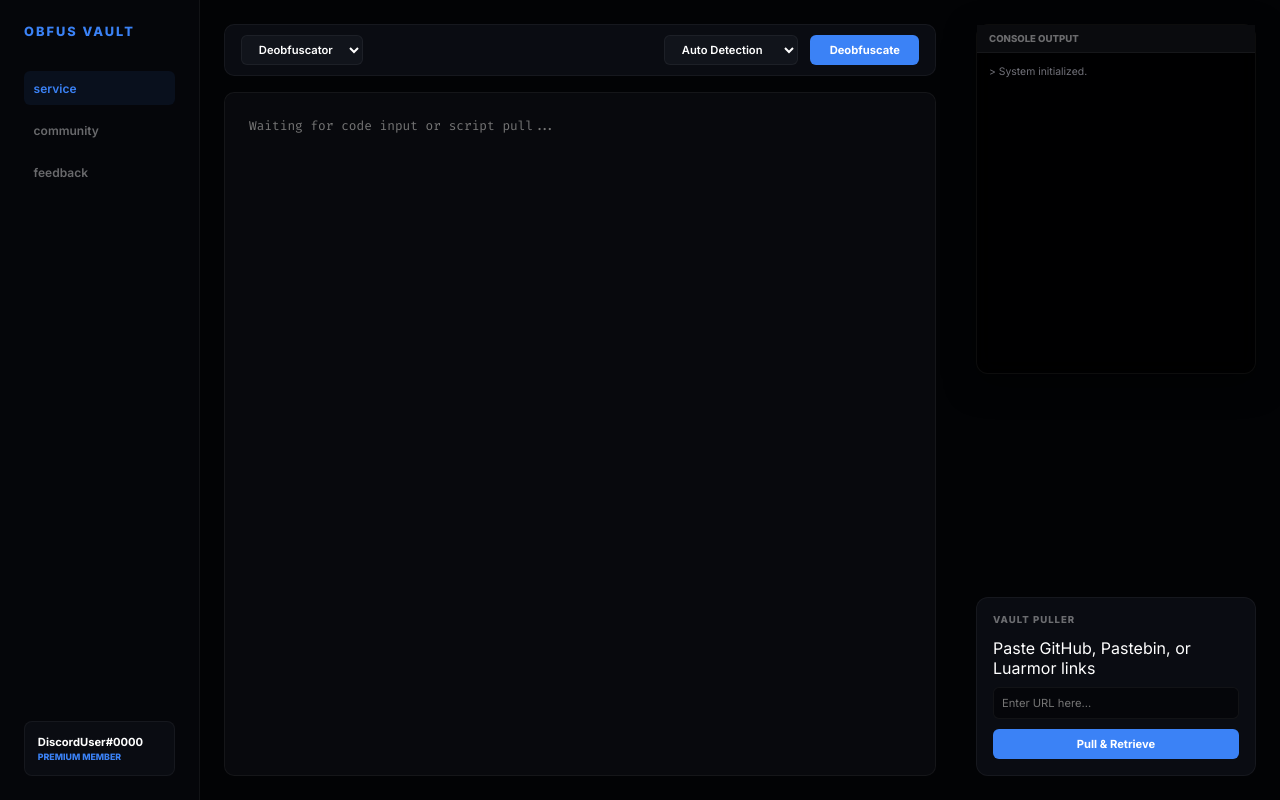
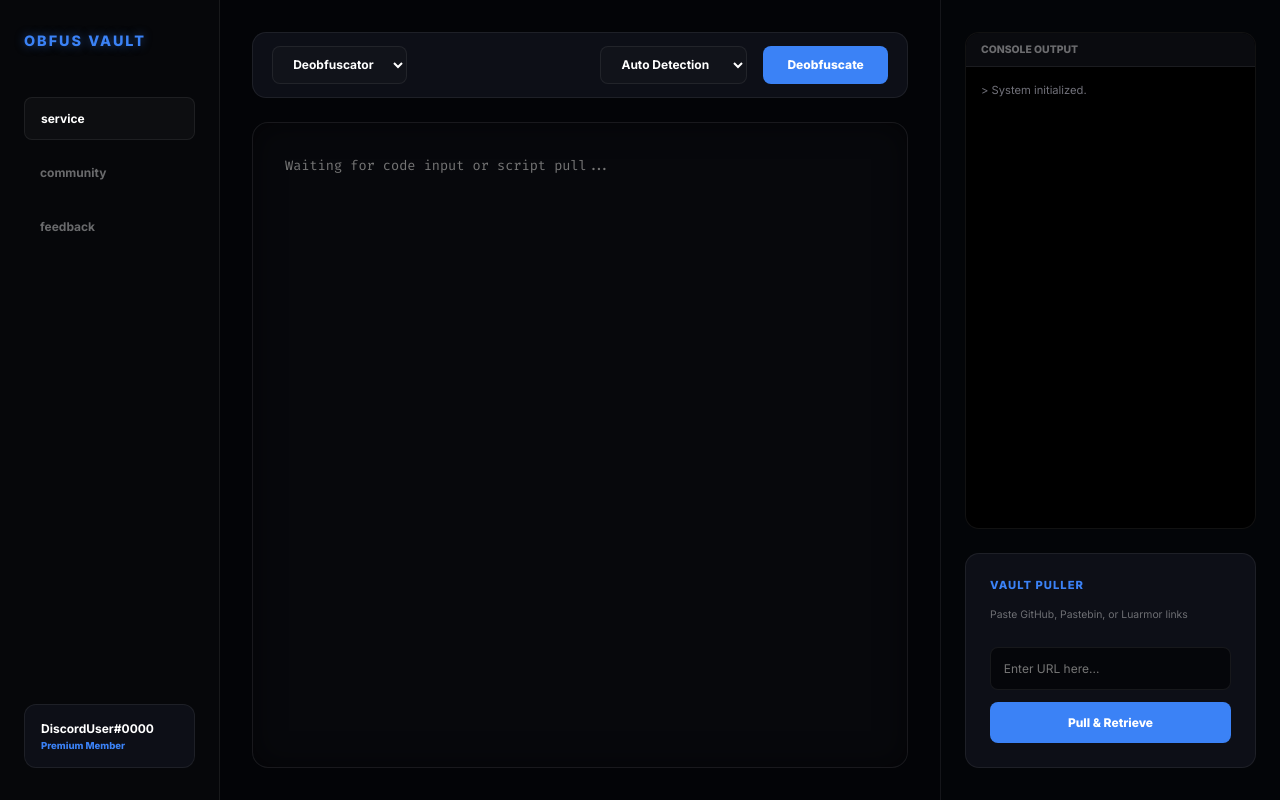
Before and after one commit to silentalex1/obfus-vault-, a plain HTML site: page dashboard/main-page/index.html in a window 1280 px wide. Drawn offline with Linux system fonts and the light colour scheme.

Commit message:
Update mainpage.css

```diff
--- a/dashboard/main-page/mainpage.css
+++ b/dashboard/main-page/mainpage.css
@@ -1,65 +1,75 @@
 :root {
-    --bg: #020305;
-    --side: #05060a;
-    --ui: #0a0c12;
+    --bg: #030407;
+    --side: #06070a;
+    --ui: #0d0f17;
     --blue: #3b82f6;
     --green: #10b981;
     --text: #ffffff;
     --dim: rgba(255, 255, 255, 0.4);
-    --border: rgba(255, 255, 255, 0.05);
+    --border: rgba(255, 255, 255, 0.07);
 }
 
 * { margin: 0; padding: 0; box-sizing: border-box; font-family: 'Inter', sans-serif; }
-
 body { background: var(--bg); color: var(--text); height: 100vh; overflow: hidden; }
 
 .static-bg { position: fixed; inset: 0; z-index: -1; }
 .grid-pattern {
     background-image: linear-gradient(var(--border) 1px, transparent 1px), linear-gradient(90deg, var(--border) 1px, transparent 1px);
     background-size: 40px 40px;
+    mask-image: radial-gradient(circle at center, black 50%, transparent 100%);
 }
+.glow-center { background: radial-gradient(circle at center, rgba(59, 130, 246, 0.03) 0%, transparent 70%); }
 
-.layout-wrapper { display: flex; height: 100vh; position: relative; }
+.layout-wrapper { display: flex; height: 100vh; }
 
-.side-panel { width: 200px; background: var(--side); border-right: 1px solid var(--border); display: flex; flex-direction: column; padding: 1.5rem; }
-.brand-title { font-weight: 900; font-size: 0.8rem; letter-spacing: 2px; color: var(--blue); margin-bottom: 2rem; }
-.nav-menu { display: flex; flex-direction: column; gap: 0.5rem; }
-.menu-btn { background: none; border: none; color: var(--dim); padding: 0.6rem; text-align: left; border-radius: 6px; cursor: pointer; font-size: 0.75rem; font-weight: 600; }
-.menu-btn.active { color: var(--blue); background: rgba(59, 130, 246, 0.08); }
+.side-panel { width: 220px; background: var(--side); border-right: 1px solid var(--border); display: flex; flex-direction: column; padding: 2rem 1.5rem; z-index: 10; }
+.brand-title { font-weight: 900; font-size: 0.9rem; letter-spacing: 2px; color: var(--blue); margin-bottom: 3rem; text-shadow: 0 0 10px rgba(59, 130, 246, 0.5); }
+.nav-menu { display: flex; flex-direction: column; gap: 0.8rem; }
+.menu-btn { background: none; border: none; color: var(--dim); padding: 0.8rem 1rem; text-align: left; border-radius: 8px; cursor: pointer; font-size: 0.75rem; font-weight: 700; transition: 0.3s; }
+.menu-btn.active { color: var(--text); background: rgba(255,255,255,0.03); border: 1px solid var(--border); }
 
 .bottom-section { margin-top: auto; }
-.profile-card { background: var(--ui); border: 1px solid var(--border); padding: 0.8rem; border-radius: 8px; }
-.user-id { display: block; font-weight: 700; font-size: 0.7rem; }
-.user-tag { display: block; font-size: 0.55rem; color: var(--blue); font-weight: 800; text-transform: uppercase; margin-top: 2px; }
+.profile-card { background: var(--ui); border: 1px solid var(--border); padding: 1rem; border-radius: 12px; }
+.user-id { display: block; font-weight: 700; font-size: 0.75rem; color: #fff; }
+.user-tag { display: block; font-size: 0.6rem; color: var(--blue); font-weight: 800; margin-top: 4px; }
 
-.workspace { flex: 1; display: flex; flex-direction: column; padding: 1.5rem; margin-right: 320px; }
-.ui-header { display: flex; justify-content: space-between; align-items: center; margin-bottom: 1rem; background: var(--ui); padding: 0.6rem 1rem; border-radius: 10px; border: 1px solid var(--border); }
-.settings-row { display: flex; gap: 0.8rem; }
+.workspace { flex: 1; display: flex; flex-direction: column; padding: 2rem; }
+.ui-header { display: flex; justify-content: space-between; align-items: center; margin-bottom: 1.5rem; background: var(--ui); padding: 0.8rem 1.2rem; border-radius: 14px; border: 1px solid var(--border); }
+.settings-row { display: flex; gap: 1rem; }
 .hide { display: none; }
 
-select { background: #11141b; color: #fff; border: 1px solid var(--border); padding: 0.4rem 0.8rem; border-radius: 6px; font-size: 0.7rem; font-weight: 600; cursor: pointer; }
-.action-btn { background: var(--blue); border: none; color: #fff; padding: 0.4rem 1.2rem; border-radius: 6px; font-weight: 700; font-size: 0.7rem; cursor: pointer; transition: 0.2s; }
+select { background: #11131a; color: #fff; border: 1px solid var(--border); padding: 0.6rem 1rem; border-radius: 8px; font-size: 0.75rem; font-weight: 700; outline: none; transition: 0.2s; }
+select:hover { border-color: var(--blue); }
+.action-btn { background: var(--blue); border: none; color: #fff; padding: 0.6rem 1.5rem; border-radius: 8px; font-weight: 800; font-size: 0.75rem; cursor: pointer; transition: 0.3s; }
+.action-btn.glow:hover { box-shadow: 0 0 15px var(--blue); transform: translateY(-1px); }
 
-.editor-shell { flex: 1; background: #08090d; border: 1px solid var(--border); border-radius: 10px; position: relative; overflow: hidden; }
-#main-editor { width: 100%; height: 100%; background: transparent; border: none; outline: none; color: #94a3b8; padding: 1.5rem; font-family: 'Fira Code', monospace; font-size: 0.8rem; resize: none; }
+.editor-shell { flex: 1; background: #07080c; border: 1px solid var(--border); border-radius: 16px; position: relative; overflow: hidden; box-shadow: inset 0 0 30px rgba(0,0,0,0.5); }
+#main-editor { width: 100%; height: 100%; background: transparent; border: none; outline: none; color: #a1a1aa; padding: 2rem; font-family: 'Fira Code', monospace; font-size: 0.85rem; resize: none; line-height: 1.6; }
 
-.floating-terminal { position: fixed; top: 1.5rem; right: 1.5rem; width: 280px; height: 350px; background: rgba(0,0,0,0.8); border: 1px solid var(--border); border-radius: 12px; backdrop-filter: blur(10px); z-index: 100; display: flex; flex-direction: column; box-shadow: 0 10px 30px rgba(0,0,0,0.5); }
-.term-head { background: #0a0b0e; padding: 8px 12px; font-size: 0.6rem; font-weight: 800; color: var(--dim); border-bottom: 1px solid var(--border); }
-.term-body { flex: 1; padding: 12px; overflow-y: auto; font-family: 'Fira Code', monospace; font-size: 0.65rem; color: #71717a; }
+.side-widgets { width: 340px; padding: 2rem 1.5rem; display: flex; flex-direction: column; gap: 1.5rem; border-left: 1px solid var(--border); background: rgba(5,6,10,0.5); }
+.floating-terminal { flex: 1; background: #000; border: 1px solid var(--border); border-radius: 14px; display: flex; flex-direction: column; overflow: hidden; }
+.term-head { background: #0a0b0f; padding: 10px 15px; font-size: 0.65rem; font-weight: 900; color: var(--dim); border-bottom: 1px solid var(--border); }
+.term-body { flex: 1; padding: 15px; overflow-y: auto; font-family: 'Fira Code', monospace; font-size: 0.7rem; color: #71717a; line-height: 1.5; }
 
-.code-puller { position: fixed; bottom: 1.5rem; right: 1.5rem; width: 280px; background: var(--ui); border: 1px solid var(--border); border-radius: 12px; padding: 1rem; z-index: 100; }
-.puller-head { font-size: 0.6rem; font-weight: 800; color: var(--dim); margin-bottom: 0.8rem; letter-spacing: 1px; }
-.puller-body { display: flex; flex-direction: column; gap: 0.6rem; }
-.puller-body input { background: #05060a; border: 1px solid var(--border); padding: 0.5rem; border-radius: 6px; color: #fff; font-size: 0.7rem; outline: none; }
-.puller-body button { background: var(--blue); border: none; color: #fff; padding: 0.5rem; border-radius: 6px; font-weight: 700; font-size: 0.7rem; cursor: pointer; }
+.code-puller { background: var(--ui); border: 1px solid var(--border); border-radius: 14px; padding: 1.5rem; }
+.puller-head { font-size: 0.7rem; font-weight: 900; color: var(--blue); margin-bottom: 1rem; letter-spacing: 1px; }
+.pull-hint { font-size: 0.65rem; color: var(--dim); margin-bottom: 0.8rem; }
+.puller-body { display: flex; flex-direction: column; gap: 0.8rem; }
+.puller-body input { background: #05060a; border: 1px solid var(--border); padding: 0.8rem; border-radius: 8px; color: #fff; font-size: 0.75rem; outline: none; }
+.puller-body input:focus { border-color: var(--blue); }
+.puller-body button { background: var(--blue); border: none; color: #fff; padding: 0.8rem; border-radius: 8px; font-weight: 800; font-size: 0.75rem; cursor: pointer; transition: 0.2s; }
+.puller-body button:hover { opacity: 0.8; }
 
-.loader-overlay { position: absolute; inset: 0; background: rgba(0,0,0,0.7); display: none; align-items: center; justify-content: center; backdrop-filter: blur(8px); z-index: 50; }
-.loader-content { text-align: center; width: 220px; }
-.spinner { width: 24px; height: 24px; border: 2px solid rgba(59, 130, 246, 0.1); border-top-color: var(--blue); border-radius: 50%; animation: spin 0.6s linear infinite; margin: 0 auto 1rem; }
-.progress-box { height: 2px; background: rgba(255,255,255,0.05); margin-bottom: 0.5rem; }
-.progress-bar { height: 100%; width: 0%; background: var(--blue); transition: 0.1s; }
-.progress-num { font-size: 0.6rem; color: var(--dim); font-weight: 800; }
-.loader-msg { font-size: 0.75rem; font-weight: 700; margin-bottom: 0.8rem; }
+.loader-overlay { position: absolute; inset: 0; background: rgba(3,4,7,0.85); display: none; align-items: center; justify-content: center; backdrop-filter: blur(15px); z-index: 50; }
+.loader-content { text-align: center; width: 260px; position: relative; }
+.scan-line { position: absolute; top: -50px; left: 0; width: 100%; height: 2px; background: var(--blue); box-shadow: 0 0 20px var(--blue); animation: scan 2s linear infinite; }
+@keyframes scan { 0% { top: 0% } 100% { top: 100% } }
 
-.green { color: var(--green) !important; font-weight: 700; }
+.spinner { width: 40px; height: 40px; border: 3px solid rgba(59, 130, 246, 0.1); border-top-color: var(--blue); border-radius: 50%; animation: spin 0.8s linear infinite; margin: 0 auto 1.5rem; }
+.progress-box { height: 4px; background: rgba(255,255,255,0.05); border-radius: 10px; margin-bottom: 0.8rem; overflow: hidden; }
+.progress-bar { height: 100%; width: 0%; background: var(--blue); box-shadow: 0 0 15px var(--blue); transition: 0.1s; }
+.progress-num { font-size: 0.7rem; color: var(--dim); font-weight: 800; }
+.loader-msg { font-size: 0.8rem; font-weight: 800; margin-bottom: 1rem; letter-spacing: 1px; color: #fff; }
+
+.green { color: var(--green) !important; font-weight: 800; }
 @keyframes spin { to { transform: rotate(360deg); } }
```
